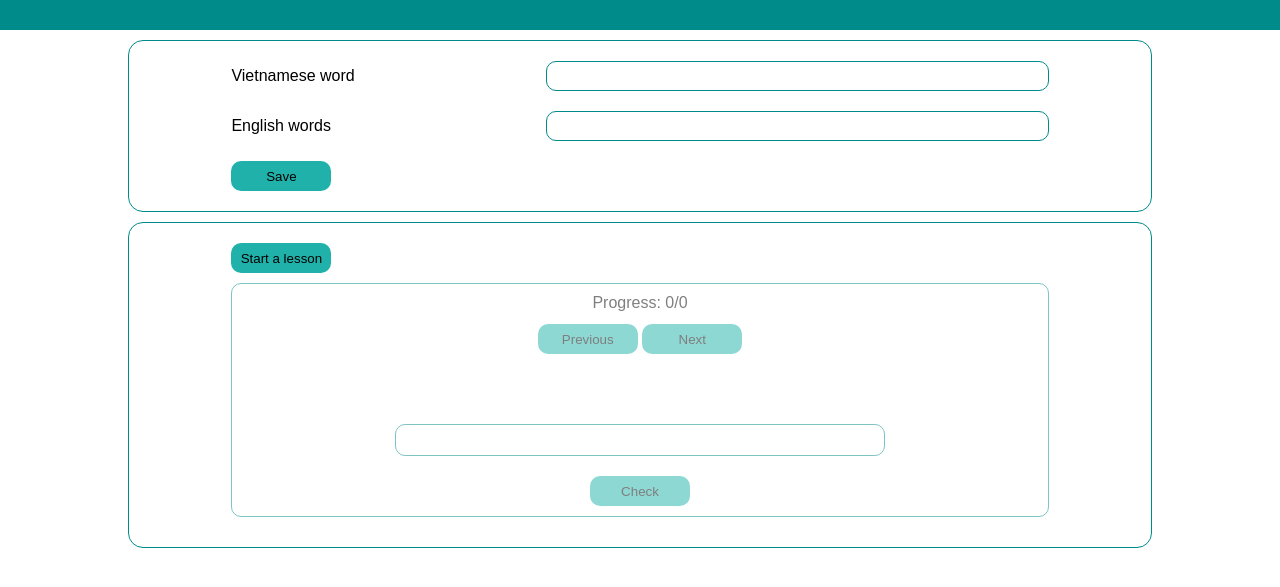
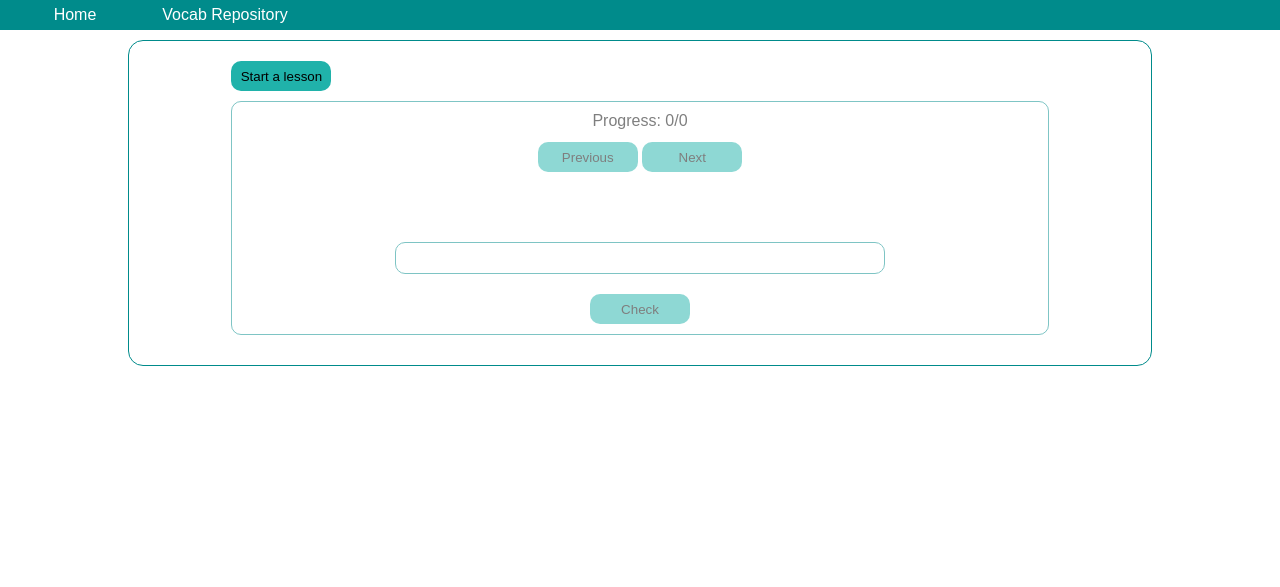
Before and after one commit to PhamVanMinh272/vocab_ielts, a Flask app: page / in a window 1280 px wide. Shown: the part 100-687 px from the top of the page. Run offline with Flask 2, Linux system fonts and the light colour scheme.

Commit message:
add menu

```diff
--- a/app.py
+++ b/app.py
@@ -28,8 +28,13 @@ def get_db_connection():
 
 @app.route('/', methods=['GET'])
 def home_page():
+    return render_template('home.html')
+
+
+@app.route('/vocab_repository', methods=['GET'])
+def vocab_repository_page():
     form = SaveWordsForm()
-    return render_template('home.html', form=form)
+    return render_template('vocab_repository.html', form=form)
 
 
 @app.route('/save_words', methods=['POST'])
@@ -39,7 +44,7 @@ def save_words():
         engs_value = request.form['engs'].strip()
         if not viet_value or not engs_value:
             flash('Failed to save. The words are empty.', 'error')
-            return redirect('/')
+            return redirect('/vocab_repository')
         engs = engs_value.split(',')
         db = get_db_connection()
         cur = db.cursor()
@@ -62,7 +67,7 @@ def save_words():
                         cur.execute('insert into viet_eng("viet_id", "eng_id") values({}, {})'.format(viet_id, eng_id))
                     else:
                         flash('Already exists', 'success')
-                        return redirect('/')
+                        return redirect('/vocab_repository')
                 else:
                     cur.execute('insert into eng_words("eng_word") values("{}")'.format(eng))
                     eng_id = cur.lastrowid
@@ -70,10 +75,10 @@ def save_words():
         cur.close()
         db.commit()
         flash('The words {} - {} were saved successfully.'.format(viet_value, engs_value), 'success')
-        return redirect('/')
+        return redirect('/vocab_repository')
     except Exception:
         flash('Failed to save', 'error')
-        return redirect('/')
+        return redirect('/vocab_repository')
 
 
 @app.route('/learn_vocab', methods=['GET'])
--- a/static/css/base.css
+++ b/static/css/base.css
@@ -31,6 +31,23 @@ body {
 .menu {
     height: 30px;
     background-color: var(--main-color);
+    display: flex;
+    color: white;
+    line-height: 30px;
+}
+
+.menu a {
+    color: inherit;
+    display: block;
+    width: 150px;
+    text-align: center;
+    transition: transform .2s; /* Animation */
+    text-decoration: none;
+}
+
+.menu a:hover {
+    background-color: lightseagreen;
+    transform: scale(1.05);
 }
 
 div.message {
--- a/templates/base.html
+++ b/templates/base.html
@@ -14,7 +14,8 @@
         <img class="logo" src="{{ url_for('static', filename='public/logo.png') }}">
     </header>
     <div class="menu">
-
+        <a href="{{ url_for('home_page') }}">Home</a>
+        <a href="{{ url_for('vocab_repository_page') }}">Vocab Repository</a>
     </div>
     <div class="messages-container">
         {% with messages = get_flashed_messages(with_categories=true) %}
--- a/templates/home.html
+++ b/templates/home.html
@@ -5,24 +5,6 @@
   <link rel="stylesheet" href="{{ url_for('static', filename='css/home.css') }}">
 {% endblock %}
 {% block content %}
-    <div class="form-container">
-        <form class="add-words" action="/save_words" method="POST">
-            {% for field in form %}
-                <div>
-                    {{ field.label }}
-                    {{ field }}
-                    {% for field, errors in form.errors.items() %}
-                        <small>
-                            {{ ', '.join(errors) }}
-                        </small>
-                    {% endfor %}
-                </div>
-            {% endfor %}
-            <button type="submit">
-                Save
-            </button>
-        </form>
-    </div>
     <div class="form-container">
         <button class="start-lesson-btn">Start a lesson</button>
         <div class="lesson-area disabled">
```
Also changed, not shown: templates/vocab_repository.html (added, +26 -0 lines), static/css/vocab_repository.css (added).
